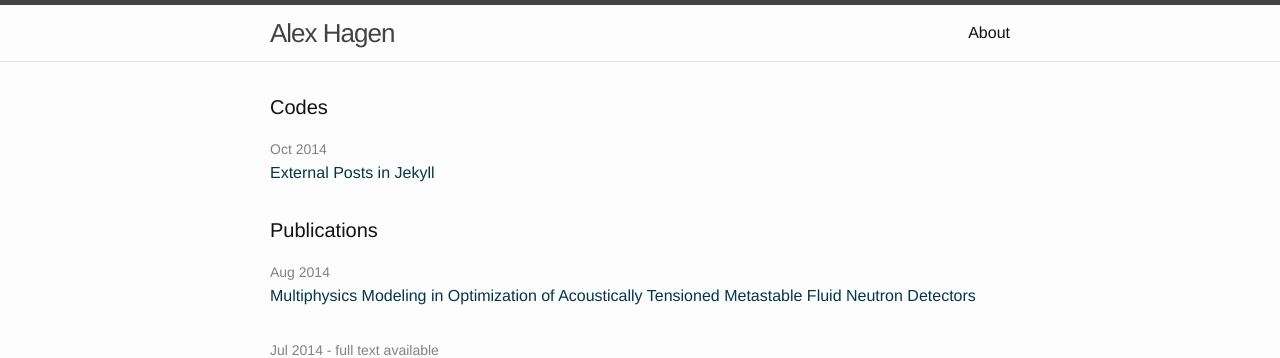
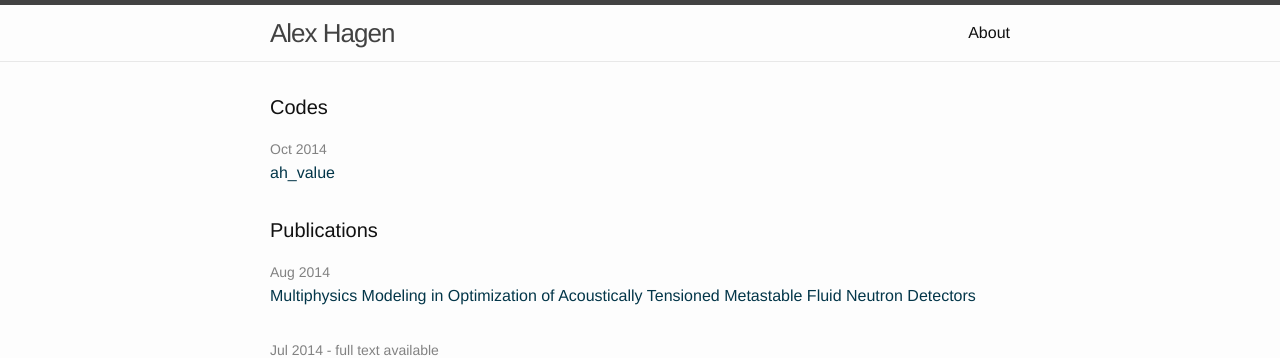
Before and after one commit to alexhagen/alexhagen.github.io, a Jekyll site: the page built from index.html, in a window 1280 px wide. Shown: the top 358 px of the page. Built offline with Jekyll 4.4.1, drawn with Linux system fonts in a browser that asks for light colours.

Commit message:
trying meta refresh post

```diff
--- a/_posts/code/2014-10-20-ah_value.markdown
+++ b/_posts/code/2014-10-20-ah_value.markdown
@@ -1,5 +1,5 @@
 ---
-title: External Posts in Jekyll
+title: ah_value
 categories: codes
 layout: external
 external_url: ../../../../ah_value
```
